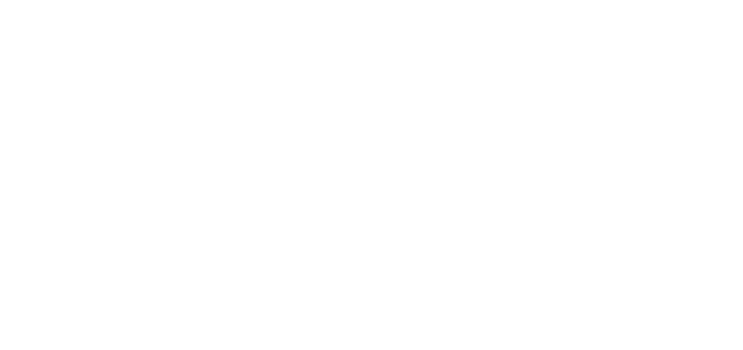
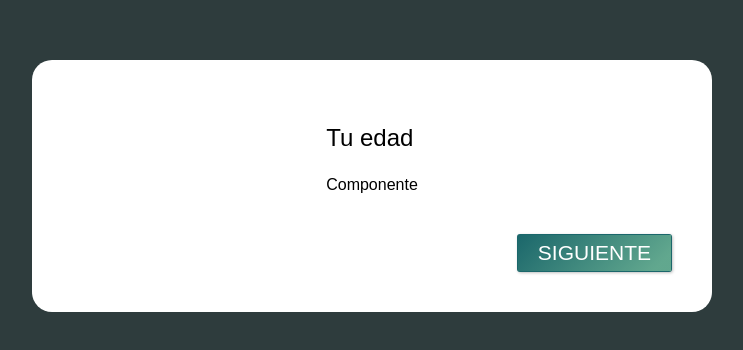
Before and after one commit to gricelsepulveda/encuestas, a React app: page / in a window 1280 px wide. Shown: the part 214-564 px from the top of the page, without its empty margins (268-1011 px from the left). Built offline with nearby package versions, Linux system fonts and the light colour scheme.

Commit message:
Logica encuesta

```diff
--- a/src/components/Button/button.scss
+++ b/src/components/Button/button.scss
@@ -9,6 +9,7 @@
    padding: 0px 1px 0px 1px;
    border-radius: 3px;
    position: relative;
+   cursor: pointer;
    @include flex-row-center;
    @include shadow;
    @include animate;
@@ -18,7 +19,8 @@
        cursor: not-allowed;
    }
    .ps-button-btn{
-       @include flex-row-center;
+        cursor: pointer;
+        @include flex-row-center;
         border: 0;
         box-sizing: border-box;
         width: 100%;
--- a/src/styles/general.scss
+++ b/src/styles/general.scss
@@ -1,6 +1,7 @@
 body {
   font-family: Arial, Helvetica, sans-serif;
-  width: 100%;
+  width: 100vw;
+  height: 100vh;
   overflow-x: hidden;
   margin: 0 auto;
   position: relative;
--- /dev/null
+++ b/src/styles/home.scss
@@ -0,0 +1,33 @@
+@import '../styles/common/vars.scss';
+@import '../styles/common/mixins.scss';
+
+body {
+    background-color: $black;
+    @include flex-col-center;
+}
+
+.hw-form-pool{
+    @include flex-col-center;
+    padding: 40px;
+    background-color: $white;
+    border-radius: 20px;
+    width: 600px;
+    height: auto;
+    .ps-button{
+        align-self: flex-end;
+        margin-top: 40px;
+    }
+    .hw-form-page{
+        @include flex-col-center;
+        display: none;
+        z-index: -1;
+        @include animate;
+        &.active{
+            display: flex;
+            z-index: 1;
+        }
+        p {
+            font-size: 24px;
+        }
+    }
+}
--- a/src/views/Home.tsx
+++ b/src/views/Home.tsx
@@ -1,10 +1,61 @@
 //IMPORTS
-import React from "react"
+import React, { useState } from "react"
+//Components
+import Button from "../components/Button/Button"
+import Question from "./Question"
+//Styles
+import "../styles/home.scss"
+
+type Answer = {
+    id: number,
+    answer: string | undefined,
+    validate: boolean
+}
 
 const Home = () => {
+    const maxPage:number = 9
+    const [page, setPage] = useState<number | null>(1)
+    const [data, setData] = useState<Answer[] | null>([
+        {
+            id:1,
+            answer:undefined,
+            validate: false
+        }
+    ])
+
+    const handlePage = () => {
+        const nextPage:number = page != null ? page + 1 : 1
+        if (nextPage <= maxPage ){
+            setPage(nextPage)
+        }
+    }
+
+    const questions:string[] = [
+        'Tu edad',
+        'Tienes $10mil dólares a tu disposición. Los gastas:',
+        '¿A qué te dedicas?',
+        'Lo que más me quita el sueño es:',
+        '¿Cual es tu pelìcula/serie favorita y tu artista favorito?',
+        'Cuando bebes:',
+        'Uso frecuentemente',
+        'Para mi cumpleaños sería increíble si me regalaran:',
+        'Gracias por tu tiempo. Avisaremos el ganador por rrss y a tu correo'
+    ]
+
     return (
-        <>
-        </>
+        <div className="hw-form-pool">
+            {
+                questions.map((item, index) =>
+                    <Question
+                        activePage={page != null ? page : index + 1} page={index + 1} id={index + 1} validate={false}
+                        question={item}
+                        body={<span>Componente</span>}
+                    />
+                )
+            }
+
+            <Button icon="" disabled={false} name="edad" value={`${page == 9 ? 'finalizar' : 'siguiente'}`} color="color-1" action={handlePage}/>
+        </div>
     )
 }
 
--- /dev/null
+++ b/src/views/Question.tsx
@@ -0,0 +1,27 @@
+//IMPORTS
+import React from "react"
+
+type QuestionProps = {
+    id: number,
+    question: string | undefined,
+    validate: boolean,
+    body: any | null
+    page: number,
+    activePage: number
+}
+
+const Question:React.FunctionComponent<QuestionProps> = (props) => {
+
+    return (
+        <div className={`hw-form-page ${props.page == props.activePage ? 'active' : ''}`}>
+            <div className="hw-form-element">
+                <p>{props.question}</p>
+                {
+                    props.body
+                }
+            </div>
+        </div>
+    )
+}
+
+export default Question
```
Also changed, not shown: 1 other file (tests, documents, lock files or other folders).
